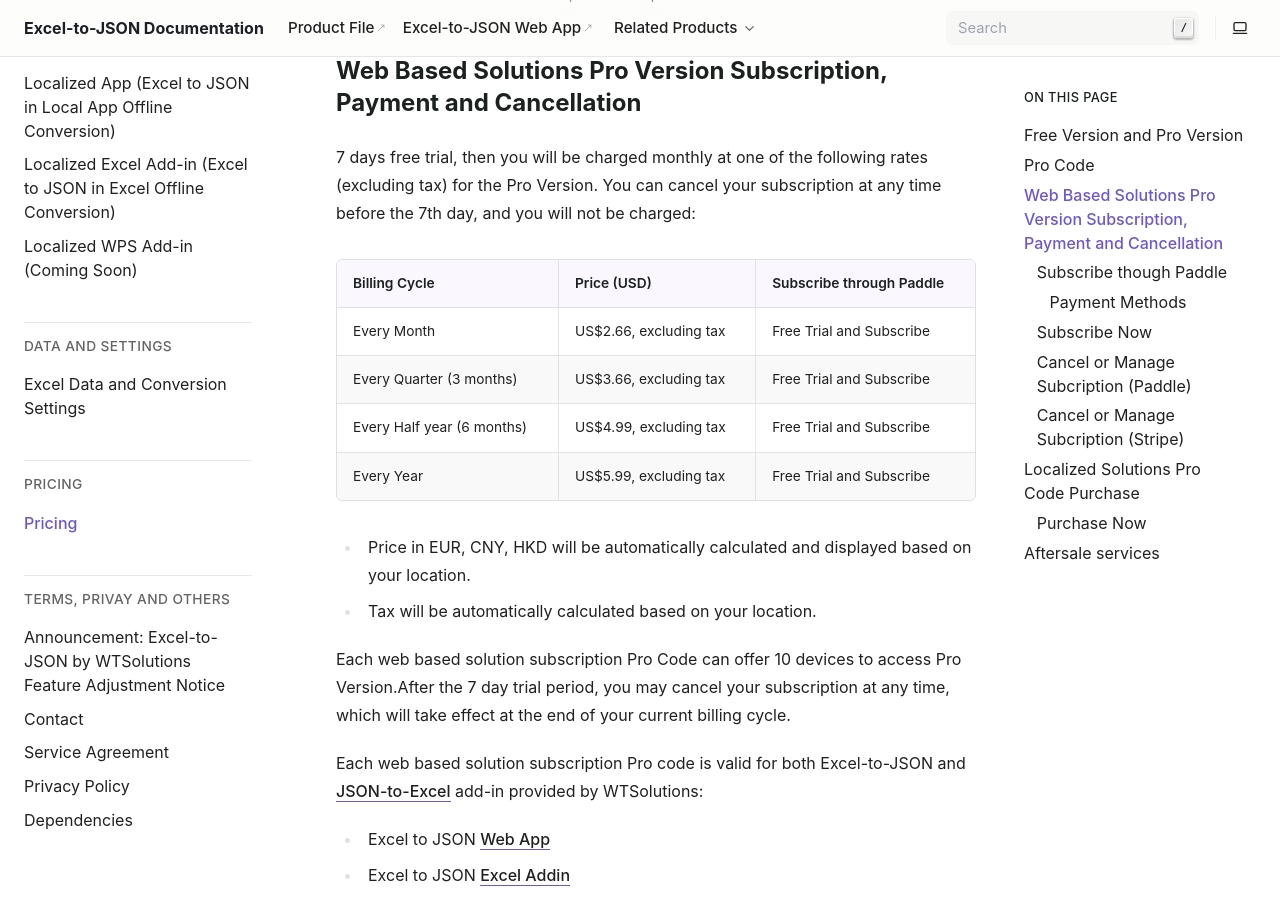
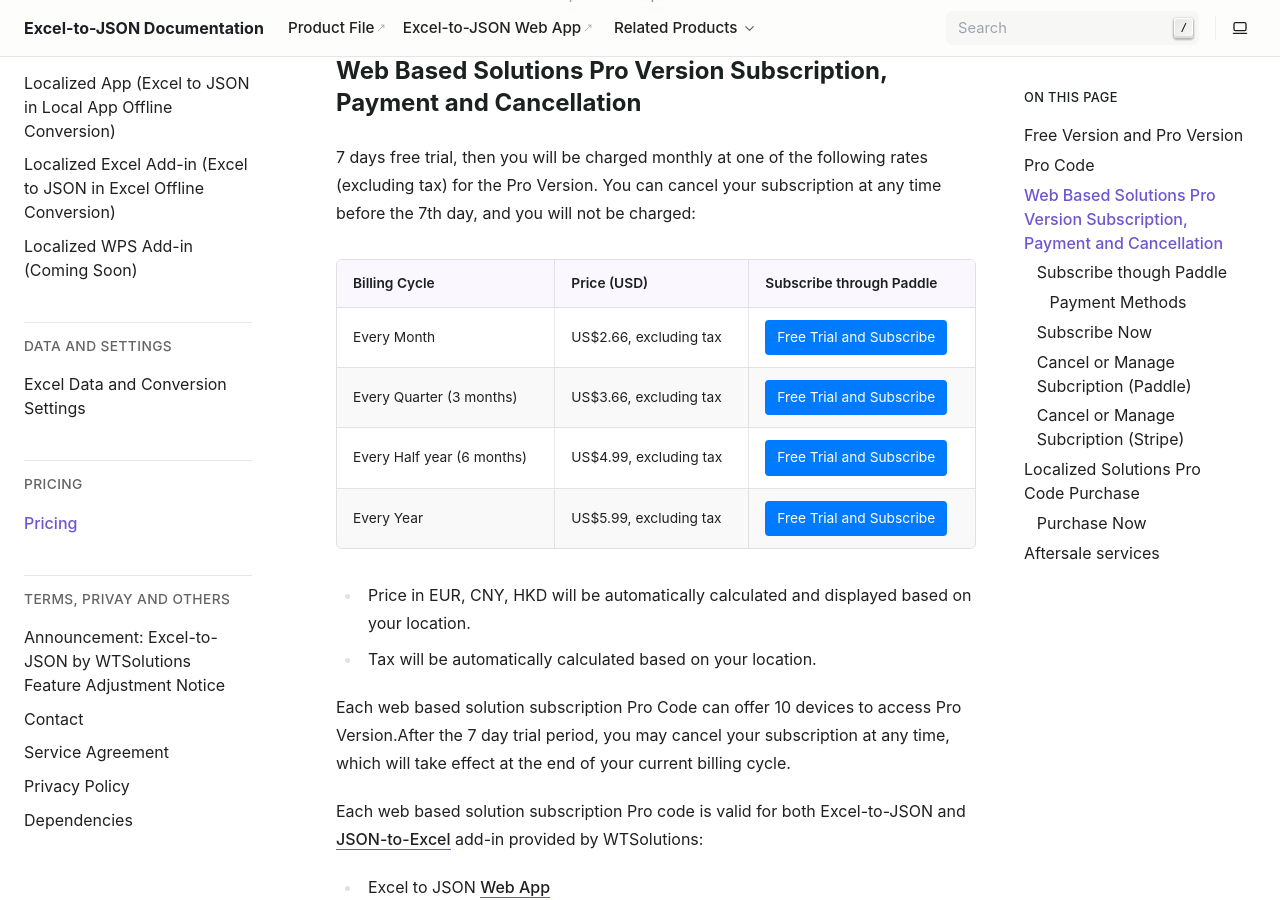
Before and after one commit to he-yang/Excel-to-JSON, a Sphinx documentation site: the page built from source/pricing.md, in a window 1280 px wide and 900 px high, scrolled down 873 px. Built offline with Sphinx 7.4.7, drawn with Linux system fonts in a browser that asks for light colours.

Commit message:
update pricing

```diff
--- a/source/pricing.md
+++ b/source/pricing.md
@@ -37,10 +37,10 @@
 
 | Billing Cycle | Price (USD) | Subscribe through Paddle |
 | :---: | :---: | :---: |
-| Every Month | US$2.66, excluding tax | <button onclick='checkoutnow("pri_01jz0fdq3rm19fn5bqrn86tnjy")'>Free Trial and Subscribe</button> |
-| Every Quarter (3 months) | US$3.66, excluding tax | <button onclick='checkoutnow("pri_01k19xzfq77gp4tvtqypjyfqdq")'>Free Trial and Subscribe</button> |
-| Every Half year (6 months) | US$4.99, excluding tax | <button onclick='checkoutnow("pri_01k19y29j38js9zwnq36tkwkqv")'>Free Trial and Subscribe</button> |
-| Every Year | US$5.99, excluding tax | <button onclick='checkoutnow("pri_01k19y3basxqvta0cycksqsjaf")'>Free Trial and Subscribe</button> |
+| Every Month | US$2.66, excluding tax | <button style="background-color: #007bff; color: #fff; border: none; padding: 6px 12px; border-radius: 4px; cursor: pointer;" onclick='checkoutnow("pri_01jz0fdq3rm19fn5bqrn86tnjy")'>Free Trial and Subscribe</button> |
+| Every Quarter (3 months) | US$3.66, excluding tax | <button style="background-color: #007bff; color: #fff; border: none; padding: 6px 12px; border-radius: 4px; cursor: pointer;" onclick='checkoutnow("pri_01k19xzfq77gp4tvtqypjyfqdq")'>Free Trial and Subscribe</button> |
+| Every Half year (6 months) | US$4.99, excluding tax | <button style="background-color: #007bff; color: #fff; border: none; padding: 6px 12px; border-radius: 4px; cursor: pointer;" onclick='checkoutnow("pri_01k19y29j38js9zwnq36tkwkqv")'>Free Trial and Subscribe</button> |
+| Every Year | US$5.99, excluding tax | <button style="background-color: #007bff; color: #fff; border: none; padding: 6px 12px; border-radius: 4px; cursor: pointer;" onclick='checkoutnow("pri_01k19y3basxqvta0cycksqsjaf")'>Free Trial and Subscribe</button> |
 
 
 * Price in EUR, CNY, HKD will be automatically calculated and displayed based on your location.
@@ -74,10 +74,10 @@
 
 ### Subscribe Now
 
-<button onclick='checkoutnow("pri_01jz0fdq3rm19fn5bqrn86tnjy")'>Start 7 Day Free Trial Now, then USD $2.66 / month (excluding tax)</button>
-<button onclick='checkoutnow("pri_01k19xzfq77gp4tvtqypjyfqdq")'>Start 7 Day Free Trial Now, then USD $3.66 / quarter (3 months) (excluding tax)</button>
-<button onclick='checkoutnow("pri_01k19y29j38js9zwnq36tkwkqv")'>Start 7 Day Free Trial Now, then USD $4.99 / half year (6 months) (excluding tax)</button>
-<button onclick='checkoutnow("pri_01k19y3basxqvta0cycksqsjaf")'>Start 7 Day Free Trial Now, then USD $5.99 / year (excluding tax)</button>
+<button onclick='checkoutnow("pri_01jz0fdq3rm19fn5bqrn86tnjy")' style="background-color: #007bff; color: #fff; border: none; padding: 6px 12px; border-radius: 4px; cursor: pointer;">Start 7 Day Free Trial Now, then USD $2.66 / month (excluding tax)</button>
+<button onclick='checkoutnow("pri_01k19xzfq77gp4tvtqypjyfqdq")' style="background-color: #007bff; color: #fff; border: none; padding: 6px 12px; border-radius: 4px; cursor: pointer;">Start 7 Day Free Trial Now, then USD $3.66 / quarter (3 months) (excluding tax)</button>
+<button onclick='checkoutnow("pri_01k19y29j38js9zwnq36tkwkqv")' style="background-color: #007bff; color: #fff; border: none; padding: 6px 12px; border-radius: 4px; cursor: pointer;">Start 7 Day Free Trial Now, then USD $4.99 / half year (6 months) (excluding tax)</button>
+<button onclick='checkoutnow("pri_01k19y3basxqvta0cycksqsjaf")' style="background-color: #007bff; color: #fff; border: none; padding: 6px 12px; border-radius: 4px; cursor: pointer;">Start 7 Day Free Trial Now, then USD $5.99 / year (excluding tax)</button>
 
 For subscription terms, kindly refer to the [Terms of Use](termsofuse.md)
 
```
Also changed, not shown: 1 other file.
